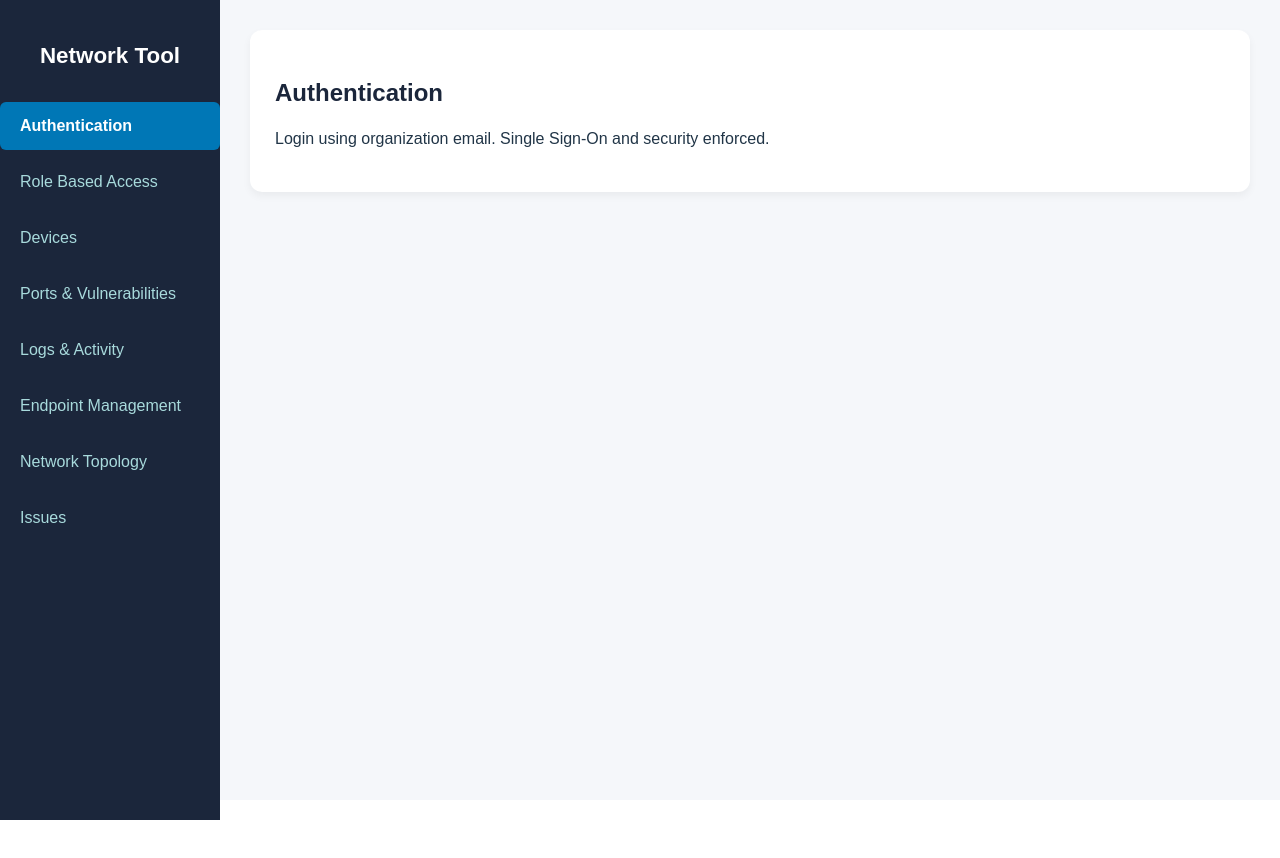
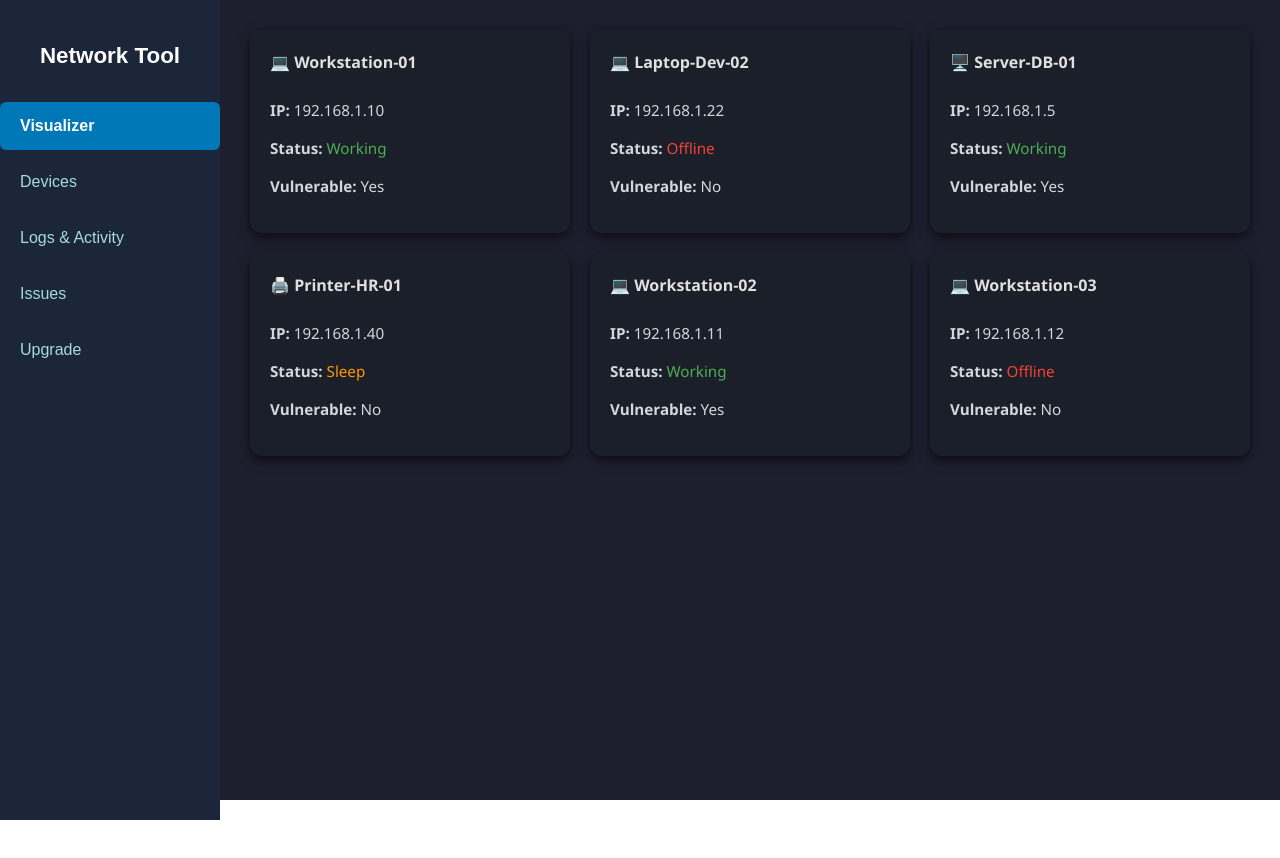
Before and after one commit to Global-Cyber-Associates/network-visualization-tool, a React (Vite) app in the folder frontend/: page / in a window 1280 px wide. After the commit the page ends 800 px from the top, so only its background shows below. Built offline with nearby package versions, Linux system fonts and the light colour scheme.

Commit message:
sample data

```diff
--- a/frontend/src/components/dashboard/dashboard.css
+++ b/frontend/src/components/dashboard/dashboard.css
@@ -1,46 +1,75 @@
-/* Full screen wrapper */
+/* Dashboard wrapper */
 .dashboard-wrapper {
   display: flex;
-  height: 100vh; /* full viewport height */
-  width: 100vw;  /* full viewport width */
-  font-family: Arial, sans-serif;
-  background-color: #f5f7fa;
+  height: 100vh;
+  width: 100vw;
+  font-family: "Segoe UI", Arial, sans-serif;
+  background-color: #12161f;
+  color: #e0e0e0;
+  overflow: hidden;
 }
 
-/* Sidebar fixed width */
-.sidebar {
-  width: 220px;
-  flex-shrink: 0; /* prevent shrinking */
-  position: fixed;
-  top: 0;
-  left: 0;
-  height: 100vh;
+/* Main content area */
+.dashboard-main {
+  margin-left: 220px; /* Sidebar width */
+  flex: 1;
+  padding: 30px;
+  overflow-y: auto;
+  background-color: #1e1e2f;
 }
 
-/* Main content fills remaining space */
-.dashboard-main {
-  margin-left: 220px; /* leave space for sidebar */
-  flex: 1;
-  padding: 30px;
-  height: 100vh; /* full height */
-  overflow-y: auto; /* scroll if content overflows */
+/* Grid layout for cards */
+.grid-container {
+  display: grid;
+  grid-template-columns: repeat(auto-fit, minmax(250px, 1fr));
+  gap: 20px;
 }
 
-/* Module card styling */
-.module-card {
-  background-color: #ffffff;
-  padding: 25px;
+/* Card styling */
+.card {
+  background-color: #1b1f2a;
   border-radius: 12px;
-  box-shadow: 0 4px 8px rgba(0,0,0,0.05);
-  margin-bottom: 20px;
+  padding: 20px;
+  box-shadow: 0 4px 12px rgba(0,0,0,0.6);
+  transition: transform 0.2s, background-color 0.2s;
 }
 
-.module-card h2 {
-  margin-bottom: 10px;
-  color: #1b263b;
+.card:hover {
+  transform: translateY(-5px);
+  background-color: #272c3a;
 }
 
-.module-card ul {
-  list-style: disc;
-  padding-left: 20px;
+/* Card header */
+.card-header {
+  font-weight: 600;
+  font-size: 1rem;
+  padding-bottom: 10px;
 }
+
+/* Card body */
+.card-body {
+  font-size: 0.95rem;
+  color: #cfd8dc;
+}
+
+/* Remote action buttons */
+.actions {
+  margin-top: 10px;
+  display: flex;
+  flex-wrap: wrap;
+  gap: 6px;
+}
+
+.action-btn {
+  background-color: #4CAF50;
+  border: none;
+  color: white;
+  padding: 5px 10px;
+  border-radius: 4px;
+  cursor: pointer;
+  font-size: 0.85rem;
+}
+
+.action-btn:hover {
+  background-color: #45a049;
+}
--- a/frontend/src/components/dashboard/dashboard.jsx
+++ b/frontend/src/components/dashboard/dashboard.jsx
@@ -1,101 +1,90 @@
-// src/components/Dashboard.jsx
 import React, { useState } from "react";
 import Sidebar from "../navigation/sidenav.jsx";
+import devicesData from "../devices/devices.js"; // Import your devices/sampleData
 import "./dashboard.css";
 
 function Dashboard() {
   const [active, setActive] = useState(1);
 
+  const statusColor = (status) => {
+    switch (status?.toLowerCase()) {
+      case "working": return "#4CAF50";
+      case "offline": return "#F44336";
+      case "sleep": return "#FF9800";
+      case "online": return "#4CAF50";
+      default: return "#607D8B";
+    }
+  };
+
+  const renderCards = (items, type) => (
+    <div className="grid-container">
+      {items.map((item) => (
+        <div key={item.id} className="card">
+          <div
+            className="card-header"
+          >
+            {item.icon} {item.name || item.title || item.type}
+          </div>
+          <div className="card-body">
+            {type === "visualizer" && (
+              <>
+                <p><strong>IP:</strong> {item.ip}</p>
+                <p><strong>Status:</strong> <span style={{ color: statusColor(item.status) }}>{item.status}</span></p>
+                <p><strong>Vulnerable:</strong> {item.vulnerable ? "Yes" : "No"}</p>
+              </>
+            )}
+            {type === "devices" && (
+              <>
+                <p><strong>Type:</strong> {item.type}</p>
+                <p><strong>IP:</strong> {item.ip}</p>
+                <p><strong>Status:</strong> <span style={{ color: statusColor(item.status) }}>{item.status}</span></p>
+                <p><strong>Dept:</strong> {item.department}</p>
+                {item.remoteActions?.length > 0 && (
+                  <div className="actions">
+                    {item.remoteActions.map((action, idx) => (
+                      <button key={idx} className="action-btn">{action}</button>
+                    ))}
+                  </div>
+                )}
+              </>
+            )}
+            {type === "logs" && (
+              <>
+                {item.user && <p><strong>User:</strong> {item.user}</p>}
+                {item.device && <p><strong>Device:</strong> {item.device}</p>}
+                {item.time && <p><strong>Time:</strong> {item.time}</p>}
+                <p><strong>Status:</strong> {item.status}</p>
+              </>
+            )}
+            {type === "issues" && (
+              <>
+                <p><strong>Device:</strong> {item.device}</p>
+                <p><strong>Severity:</strong> {item.severity}</p>
+              </>
+            )}
+          </div>
+        </div>
+      ))}
+    </div>
+  );
+
   const renderContent = () => {
     switch (active) {
-      case 1:
-        return (
-          <div className="module-card">
-            <h2>Authentication</h2>
-            <p>Login using organization email. Single Sign-On and security enforced.</p>
-          </div>
-        );
-      case 2:
-        return (
-          <div className="module-card">
-            <h2>Role Based Access</h2>
-            <p>Assign roles to users and restrict access to features accordingly.</p>
-          </div>
-        );
-      case 3:
-        return (
-          <div className="module-card">
-            <h2>Devices</h2>
-            <ul>
-              <li>Detect all devices</li>
-              <li>Classify device types</li>
-              <li>Detect new devices</li>
-              <li>Realtime status: Online / Offline</li>
-            </ul>
-          </div>
-        );
-      case 4:
-        return (
-          <div className="module-card">
-            <h2>Ports & Vulnerabilities</h2>
-            <ul>
-              <li>List open ports and map to devices</li>
-              <li>Detect vulnerabilities and list CVEs</li>
-            </ul>
-          </div>
-        );
-      case 5:
-        return (
-          <div className="module-card">
-            <h2>Logs & Activity</h2>
-            <ul>
-              <li>Realtime logs analyzer</li>
-              <li>Malicious activity detection</li>
-            </ul>
-          </div>
-        );
-      case 6:
-        return (
-          <div className="module-card">
-            <h2>Endpoint Management</h2>
-            <ul>
-              <li>Manage endpoints</li>
-              <li>Isolate computers</li>
-              <li>Kill system processes (task manager)</li>
-            </ul>
-          </div>
-        );
-      case 7:
-        return (
-          <div className="module-card">
-            <h2>Network Topology</h2>
-            <ul>
-              <li>Visualize network topology</li>
-              <li>Render device images</li>
-              <li>Change color when suspicious</li>
-              <li>Draggable layout to reflect office setup</li>
-            </ul>
-          </div>
-        );
-      case 8:
-        return (
-          <div className="module-card">
-            <h2>Issues</h2>
-            <ul>
-              <li>Agents not responding</li>
-              <li>No agents installed on new device</li>
-            </ul>
-          </div>
-        );
-      default:
-        return <div>Select a module</div>;
+      case 1: return renderCards(devicesData.visualizer, "visualizer");
+      case 2: return renderCards(devicesData.devices, "devices"); // <-- Use imported devices
+      case 3: return renderCards(devicesData.logs, "logs");
+      case 4: return renderCards(devicesData.issues, "issues");
+      case 5: return renderCards(devicesData.upgrade, "logs");
+      default: return <div>Select a module</div>;
     }
   };
 
   return (
     <div className="dashboard-wrapper">
       <Sidebar active={active} setActive={setActive} />
-      <main className="dashboard-main">{renderContent()}</main>
+      <main className="dashboard-main">
+        {renderContent()}
+      </main>
     </div>
   );
 }
--- /dev/null
+++ b/frontend/src/components/devices/devices.js
@@ -0,0 +1,46 @@
+const sampleData = {
+  // 1️⃣ Visualizer
+  visualizer: [
+    { id: 1, name: "Workstation-01", ip: "192.168.1.10", status: "Working", vulnerable: true, icon: "💻", draggable: true },
+    { id: 2, name: "Laptop-Dev-02", ip: "192.168.1.22", status: "Offline", vulnerable: false, icon: "💻", draggable: true },
+    { id: 3, name: "Server-DB-01", ip: "192.168.1.5", status: "Working", vulnerable: true, icon: "🖥️", draggable: true },
+    { id: 4, name: "Printer-HR-01", ip: "192.168.1.40", status: "Sleep", vulnerable: false, icon: "🖨️", draggable: true },
+    { id: 5, name: "Workstation-02", ip: "192.168.1.11", status: "Working", vulnerable: true, icon: "💻", draggable: true },
+    { id: 6, name: "Workstation-03", ip: "192.168.1.12", status: "Offline", vulnerable: false, icon: "💻", draggable: true }
+  ],
+
+  // 2️⃣ Devices
+  devices: [
+    { id: 1, name: "Workstation-01", type: "PC", ip: "192.168.1.10", status: "Working", department: "Finance", remoteActions: ["Isolate", "Kill Process", "View Logs"], icon: "💻" },
+    { id: 2, name: "Laptop-Dev-02", type: "Laptop", ip: "192.168.1.22", status: "Offline", department: "Development", remoteActions: ["Isolate"], icon: "💻" },
+    { id: 3, name: "Server-DB-01", type: "Server", ip: "192.168.1.5", status: "Working", department: "IT", remoteActions: ["Kill Process", "Restart Service"], icon: "🖥️" },
+    { id: 4, name: "Printer-HR-01", type: "Printer", ip: "192.168.1.40", status: "Sleep", department: "HR", remoteActions: ["Restart"], icon: "🖨️" },
+    { id: 5, name: "Workstation-02", type: "PC", ip: "192.168.1.11", status: "Working", department: "Sales", remoteActions: ["Isolate", "Kill Process"], icon: "💻" },
+    { id: 6, name: "Workstation-03", type: "PC", ip: "192.168.1.12", status: "Offline", department: "Marketing", remoteActions: ["Isolate"], icon: "💻" }
+  ],
+
+  // 3️⃣ Logs & Activity
+  logs: [
+    { id: 1, type: "Login", user: "Alice", device: "Workstation-01", time: "2025-09-24 09:00", status: "Successful", icon: "🔑" },
+    { id: 2, type: "Logout", user: "Bob", device: "Laptop-Dev-02", time: "2025-09-24 09:30", status: "Successful", icon: "🔒" },
+    { id: 3, type: "Malicious Activity", user: "Unknown", device: "Server-DB-01", time: "2025-09-24 10:15", status: "Detected", icon: "⚠️" },
+    { id: 4, type: "Process Terminated", user: "Admin", device: "Workstation-03", time: "2025-09-24 10:30", status: "Successful", icon: "🛠️" },
+    { id: 5, type: "Vulnerability Detected", user: "System", device: "Workstation-01", time: "2025-09-24 11:00", status: "Detected", icon: "🛡️" }
+  ],
+
+  // 4️⃣ Issues
+  issues: [
+    { id: 1, title: "Agent Not Responding", device: "Laptop-Dev-02", severity: "High", icon: "⚠️" },
+    { id: 2, title: "No Agent Installed", device: "Printer-HR-01", severity: "Medium", icon: "⚠️" },
+    { id: 3, title: "Unauthorized Access Attempt", device: "Server-DB-01", severity: "High", icon: "🚨" }
+  ],
+
+  // 5️⃣ Upgrade (Premium Features)
+  upgrade: [
+    { id: 1, type: "Advanced Logs", user: "Admin", device: "Workstation-01", time: "2025-09-24 12:00", status: "Detected", icon: "📊" },
+    { id: 2, type: "Extended Vulnerability Scan", device: "Server-DB-01", status: "Scheduled", icon: "🔬" },
+    { id: 3, type: "Network Analytics", device: "All Devices", status: "Enabled", icon: "📈" }
+  ]
+};
+
+export default sampleData;
--- a/frontend/src/components/navigation/sidenav.jsx
+++ b/frontend/src/components/navigation/sidenav.jsx
@@ -4,14 +4,11 @@ import "./sidenav.css";
 
 function Sidebar({ active, setActive }) {
   const navItems = [
-    { number: 1, label: "Authentication" },
-    { number: 2, label: "Role Based Access" },
-    { number: 3, label: "Devices" },
-    { number: 4, label: "Ports & Vulnerabilities" },
-    { number: 5, label: "Logs & Activity" },
-    { number: 6, label: "Endpoint Management" },
-    { number: 7, label: "Network Topology" },
-    { number: 8, label: "Issues" },
+    { number: 1, label: "Visualizer" },
+    { number: 2, label: "Devices" },
+    { number: 3, label: "Logs & Activity" },
+    { number: 4, label: "Issues" },
+    { number: 5, label: "Upgrade" }
   ];
 
   return (
```
Also changed, not shown: frontend/src/components/devices/devices.css (+48 -24 lines), frontend/src/components/devices/devices.jsx (+49 -60 lines).
